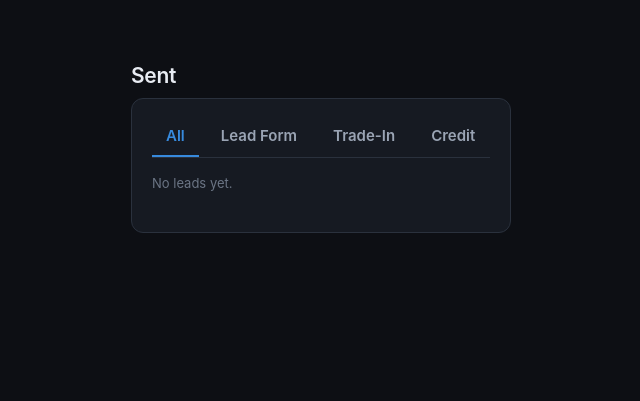
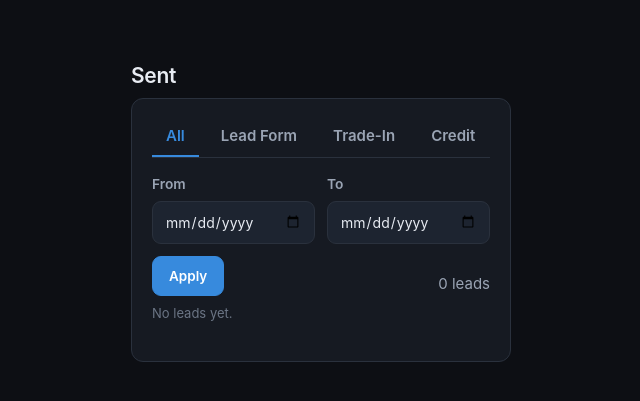
Before and after one commit to mmrankin/Leads, a Python web app: template platform/templates/leads.html in a window 1280 px wide. Shown: the top 401 px of the page, without its empty margins (319-959 px from the left). Run offline with Jinja, Linux system fonts and the light colour scheme; the template is opened without the code that fills it, so the values that code supplies are empty.

Commit message:
Status: clickable hourly bars -> leads report for that day; add date range to leads report
- Each Sends-by-hour bar links to /leads?start=DATE&end=DATE (that bar's day).
- Leads report (/leads) gains a From/To date-range filter (start/end params),
  preserved across the product tabs, with a Clear button and count.

Co-Authored-By: Claude Opus 4.8 <noreply@anthropic.com>

```diff
--- a/platform/health_view.py
+++ b/platform/health_view.py
@@ -123,7 +123,8 @@ def send_health():
         b = cur_hour - timedelta(hours=i)
         cnt = hr_map.get((b.year, b.month, b.day, b.hour), 0)
         hmax = max(hmax, cnt)
-        buckets.append({"label": b.strftime("%-I%p").lower(), "hour24": b.strftime("%H"), "count": cnt})
+        buckets.append({"label": b.strftime("%-I%p").lower(), "hour24": b.strftime("%H"),
+                        "date": b.strftime("%Y-%m-%d"), "count": cnt})
     h["sent_by_hour"] = buckets
     h["sent_by_hour_max"] = hmax
     h["sent_24h"] = sum(b["count"] for b in buckets)
--- a/platform/templates/leads.html
+++ b/platform/templates/leads.html
@@ -4,11 +4,19 @@
 <h1>Sent</h1>
 <div class="card">
     <div class="tabs">
-        <a class="tab {{ 'is-active' if not product else '' }}" href="{{ url_for('leads') }}">All</a>
-        <a class="tab {{ 'is-active' if product == 'LEAD_FORM' else '' }}" href="{{ url_for('leads', product='LEAD_FORM') }}">Lead Form</a>
-        <a class="tab {{ 'is-active' if product == 'TRADE_IN' else '' }}" href="{{ url_for('leads', product='TRADE_IN') }}">Trade-In</a>
-        <a class="tab {{ 'is-active' if product == 'CREDIT_EST' else '' }}" href="{{ url_for('leads', product='CREDIT_EST') }}">Credit</a>
+        <a class="tab {{ 'is-active' if not product else '' }}" href="{{ url_for('leads', start=date_from, end=date_to) }}">All</a>
+        <a class="tab {{ 'is-active' if product == 'LEAD_FORM' else '' }}" href="{{ url_for('leads', product='LEAD_FORM', start=date_from, end=date_to) }}">Lead Form</a>
+        <a class="tab {{ 'is-active' if product == 'TRADE_IN' else '' }}" href="{{ url_for('leads', product='TRADE_IN', start=date_from, end=date_to) }}">Trade-In</a>
+        <a class="tab {{ 'is-active' if product == 'CREDIT_EST' else '' }}" href="{{ url_for('leads', product='CREDIT_EST', start=date_from, end=date_to) }}">Credit</a>
     </div>
+    <form method="get" action="{{ url_for('leads') }}" class="row" style="align-items:flex-end;gap:12px;margin-bottom:8px">
+        {% if product %}<input type="hidden" name="product" value="{{ product }}">{% endif %}
+        <div class="field" style="margin:0"><label>From</label><input type="date" name="start" value="{{ date_from }}"></div>
+        <div class="field" style="margin:0"><label>To</label><input type="date" name="end" value="{{ date_to }}"></div>
+        <button type="submit" class="btn">Apply</button>
+        {% if date_from or date_to %}<a class="btn btn--ghost" href="{{ url_for('leads', product=product) }}">Clear</a>{% endif %}
+        <span class="muted" style="margin-left:auto">{{ leads|length }} lead{{ '' if leads|length == 1 else 's' }}{% if date_from or date_to %} · {{ date_from or '…' }} → {{ date_to or '…' }}{% endif %}</span>
+    </form>
     {{ leads_table(leads, dealers, show_dealer=True) }}
 </div>
 {% endblock %}
--- a/platform/templates/status.html
+++ b/platform/templates/status.html
@@ -17,6 +17,8 @@
   a.tile-link { text-decoration:none; color:inherit; display:block; transition:border-color .12s; }
   a.tile-link:hover { border-color:var(--accent); }
   .v-bad { color:#f08a89; } .v-ok { color:#4fd1a5; } .v-warn { color:#e0a83e; }
+  svg a .hbar { cursor:pointer; transition:fill .1s; }
+  svg a:hover .hbar { fill:#6cb0f0; }
   .pill { display:inline-block; padding:2px 8px; border-radius:20px; font-size:11px; font-weight:600; }
   .pill-on { background:rgba(29,158,117,.16); color:#4fd1a5; }
   .pill-off{ background:rgba(226,75,74,.16); color:#f08a89; }
@@ -98,7 +100,7 @@
     {% for b in h.sent_by_hour %}
       {% set x = left + loop.index0 * gw %}
       {% set bh = (b.count / mx * H)|round(1) %}
-      {% if b.count %}<rect x="{{ (x+1)|round(1) }}" y="{{ base - bh }}" width="{{ (gw-3)|round(1) }}" height="{{ bh }}" rx="2" fill="#378add"><title>{{ b.label }}: {{ b.count }} sent</title></rect>{% endif %}
+      {% if b.count %}<a href="{{ url_for('leads') }}?start={{ b.date }}&end={{ b.date }}"><rect class="hbar" x="{{ (x+1)|round(1) }}" y="{{ base - bh }}" width="{{ (gw-3)|round(1) }}" height="{{ bh }}" rx="2" fill="#378add"><title>{{ b.label }} on {{ b.date }}: {{ b.count }} sent — click for that day's leads</title></rect></a>{% endif %}
       {% if loop.index0 % 3 == 0 %}<text x="{{ (x + gw/2)|round(1) }}" y="{{ base+14 }}" text-anchor="middle" fill="#6b7585" font-size="9">{{ b.hour24 }}</text>{% endif %}
     {% endfor %}
   </svg>
```
Also changed, not shown: platform/admin.py (+14 -4 lines).
